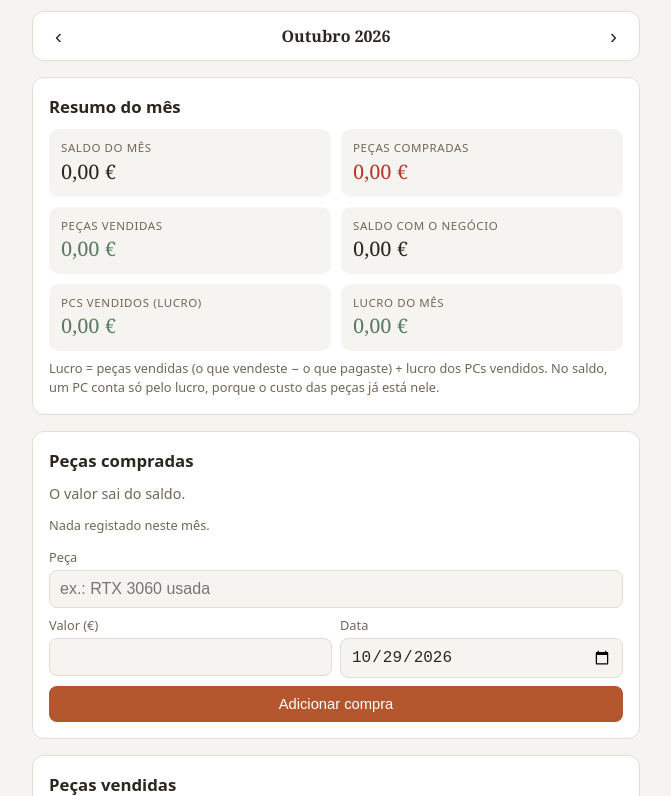
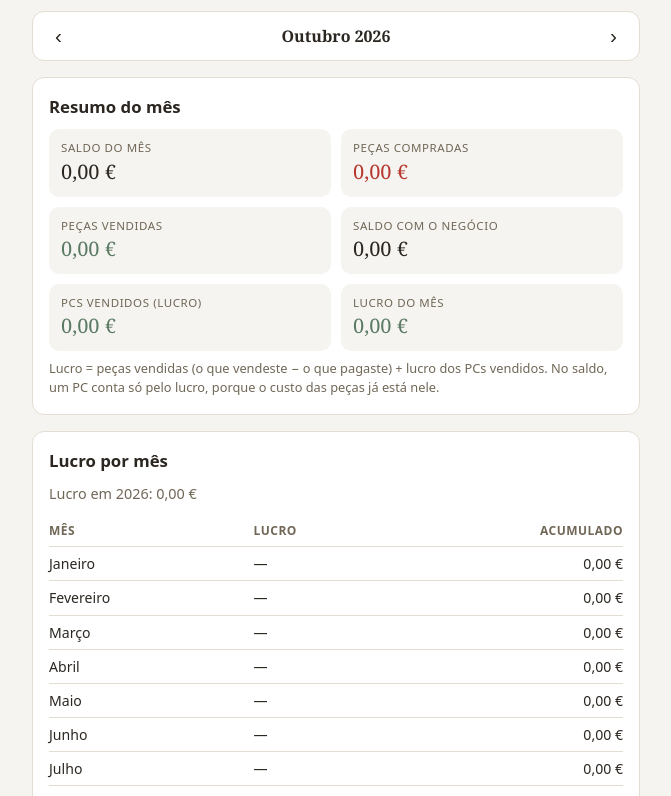
Before and after one commit to tiagocaiado999-create/Custos-Mensais, a website: page public/negocio.html in a window 1280 px wide. Shown: the part 156-952 px from the top of the page, without its empty margins (304-975 px from the left). Drawn offline with Linux system fonts and the light colour scheme; no server answers.

Commit message:
Negocio: lucro por mes e acumulado do ano
Co-Authored-By: Claude Sonnet 5.5 <noreply@anthropic.com>

```diff
--- a/public/negocio.html
+++ b/public/negocio.html
@@ -29,6 +29,13 @@
     <div class="num"><div class="r">Lucro do mês</div><div class="v" id="rLucro">—</div></div>
   </div>
   <div class="nota">Lucro = peças vendidas (o que vendeste − o que pagaste) + lucro dos PCs vendidos. No saldo, um PC conta só pelo lucro, porque o custo das peças já está nele.</div>
+</section>
+
+<section class="card">
+  <h2>Lucro por mês</h2>
+  <p id="anoTitulo"></p>
+  <table id="tabAno"></table>
+  <div class="nota">Soma as peças vendidas (aqui e no FafeBuilds) e os PCs vendidos. Segue o ano do mês que estás a ver.</div>
 </section>
 
 <section class="card" id="cardStock" hidden>
--- a/public/negocio.js
+++ b/public/negocio.js
@@ -59,6 +59,20 @@
     itens.slice().sort(function(a, b){ return (b.data || '') < (a.data || '') ? -1 : 1; }).forEach(function(x){ box.appendChild(linha(x, tipo)); });
   }
 
+  // Lucro de cada mês do ano que se está a ver (peças vendidas + PCs) e o acumulado
+  function renderAno(){
+    var vendas = d.vendas.concat(auto.vendas), pcs = auto.pcs, acum = 0, h = '<tr><th>Mês</th><th>Lucro</th><th>Acumulado</th></tr>';
+    for(var m = 0; m < 12; m++){
+      var k = ano + '-' + pad(m + 1);
+      var noMes = function(x){ return (x.data || '').slice(0, 7) === k; };
+      var l = r2(soma(vendas.filter(noMes), function(x){ return x.valor - (x.custo || 0); }) + soma(pcs.filter(noMes), function(x){ return x.valor - (x.custo || 0); }));
+      acum = r2(acum + l);
+      h += '<tr><td>' + MESES[m].charAt(0).toUpperCase() + MESES[m].slice(1) + '</td><td class="' + (l < 0 ? 'verm' : l > 0 ? 'verde' : '') + '">' + (l ? euros(l) : '—') + '</td><td>' + euros(acum) + '</td></tr>';
+    }
+    $('anoTitulo').textContent = 'Lucro em ' + ano + ': ' + euros(acum);
+    $('tabAno').innerHTML = h;
+  }
+
   function render(){
     $('mesLabel').textContent = MESES[mes].charAt(0).toUpperCase() + MESES[mes].slice(1) + ' ' + ano;
     var compras = doMes(d.compras.concat(auto.compras)), vendas = doMes(d.vendas.concat(auto.vendas));
@@ -76,6 +90,7 @@
     $('rLucro').className = 'v ' + (lucro < 0 ? 'verm' : 'verde');
     lista('listaCompras', compras, 'compras');
     lista('listaVendas', vendas, 'vendas');
+    renderAno();
     $('cardPcs').hidden = !auto.pcs.length; lista('listaPcs', pcs, 'pcs');
     var k = auto.stock; $('cardStock').hidden = !k;
     if(k){
```
